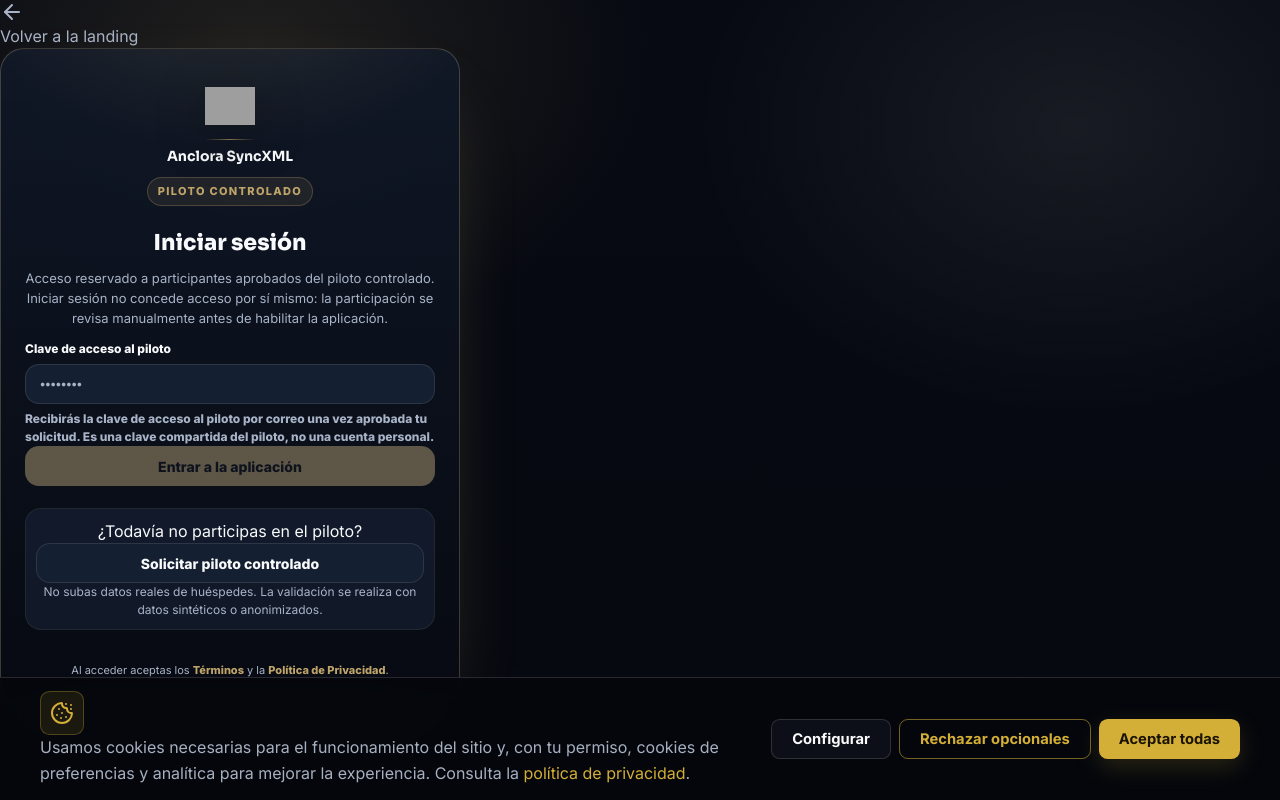
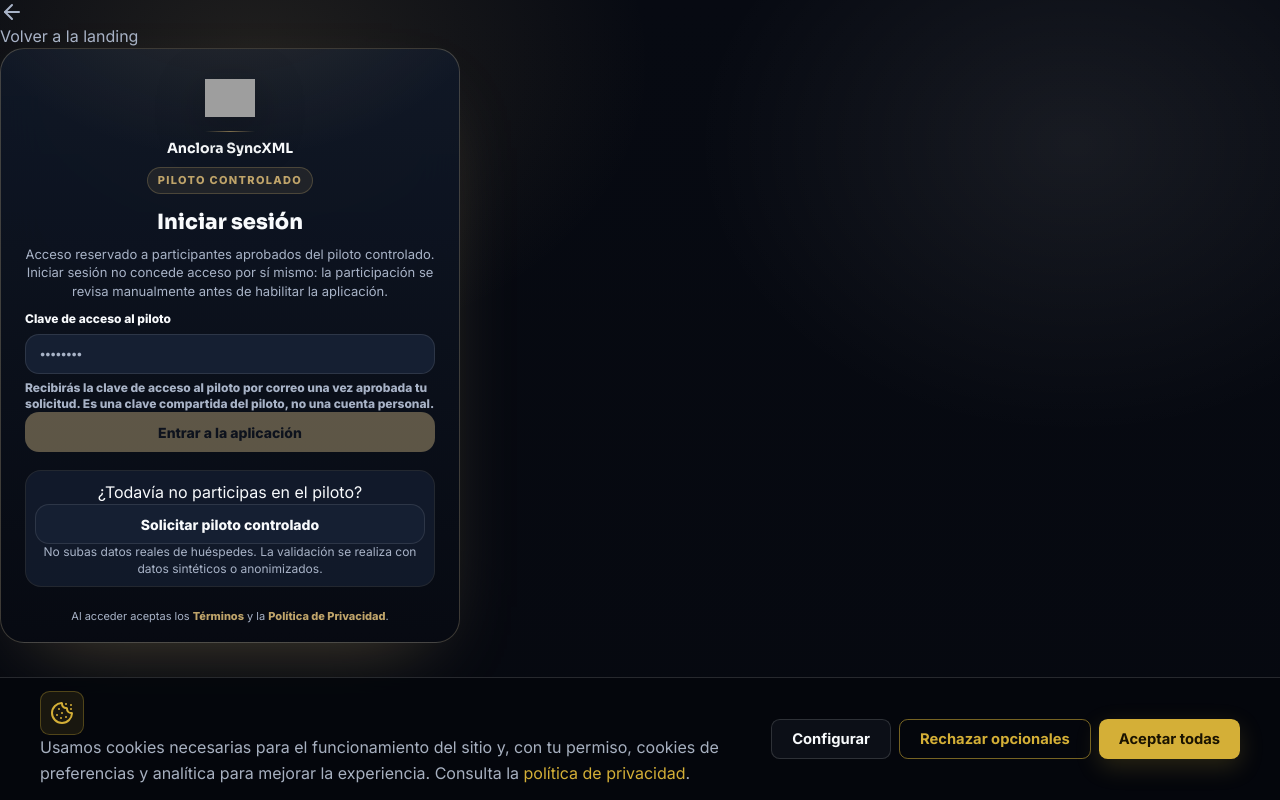
Before and after one commit to ToniIAPro73/anclora-syncXML, a Next.js app: page /login in a window 1280 px wide. Built offline with nearby package versions, Linux system fonts and the light colour scheme; no server answers; grey boxes are pictures that could not be loaded.

Commit message:
fix: fit login viewport

```diff
--- a/src/app/globals.css
+++ b/src/app/globals.css
@@ -191,7 +191,8 @@
 .auth-card {
   width: 100%;
   max-width: 460px;
-  min-height: 560px;
+  min-height: min(560px, calc(100svh - 72px));
+  max-height: calc(100svh - 72px);
   overflow: hidden;
   border: 1px solid color-mix(in srgb, var(--accent) 18%, var(--border));
   border-radius: 24px;
@@ -210,7 +211,7 @@
 }
 
 .auth-card-header {
-  padding: 32px 24px 20px;
+  padding: 24px 24px 14px;
   text-align: center;
 }
 
@@ -234,11 +235,11 @@
 
 .auth-card-badge {
   display: inline-flex;
-  margin-top: 10px;
+  margin-top: 8px;
   border: 1px solid color-mix(in srgb, var(--accent) 28%, transparent);
   border-radius: 999px;
   background: color-mix(in srgb, var(--accent) 10%, transparent);
-  padding: 5px 10px;
+  padding: 4px 10px;
   color: var(--accent);
   font-size: 11px;
   font-weight: 800;
@@ -248,14 +249,14 @@
 .auth-card-body {
   display: flex;
   flex-direction: column;
-  gap: 12px;
-  padding: 4px 24px 20px;
+  gap: 10px;
+  padding: 2px 24px 14px;
 }
 
 .auth-card-title {
   margin: 0;
   font-family: var(--font-sora), var(--font-inter), sans-serif;
-  font-size: 22px;
+  font-size: 21px;
   font-weight: 800;
   line-height: 1.2;
   color: var(--fg);
@@ -266,7 +267,7 @@
   margin: 0;
   color: var(--muted);
   font-size: 13px;
-  line-height: 1.55;
+  line-height: 1.42;
   text-align: center;
 }
 
@@ -289,7 +290,7 @@
 .auth-card-note {
   color: var(--muted);
   font-size: 12px;
-  line-height: 1.5;
+  line-height: 1.35;
 }
 
 .auth-card-error {
@@ -323,19 +324,19 @@
 }
 
 .auth-card-pilot-box {
-  margin-top: 10px;
+  margin-top: 8px;
   border: 1px solid color-mix(in srgb, var(--accent) 10%, transparent);
   border-radius: 16px;
   background: color-mix(in srgb, var(--surface-elevated) 72%, transparent);
-  padding: 10px;
+  padding: 9px;
   text-align: center;
 }
 
 .auth-card-footer {
-  padding: 12px 24px 24px;
+  padding: 8px 24px 18px;
   color: var(--muted);
   font-size: 11px;
-  line-height: 1.5;
+  line-height: 1.35;
   text-align: center;
 }
 
@@ -345,6 +346,8 @@
 }
 
 .auth-screen-bg {
+  height: 100svh;
+  overflow: hidden;
   background:
     radial-gradient(38rem 28rem at 20% 8%, color-mix(in srgb, var(--accent) 14%, transparent), transparent 65%),
     radial-gradient(34rem 26rem at 84% 18%, rgba(255, 255, 255, 0.07), transparent 70%),
--- a/src/app/layout.tsx
+++ b/src/app/layout.tsx
@@ -45,7 +45,18 @@
           }}
         />
       </head>
-      <body className={`${inter.variable} ${sora.variable}`}>
+      <body className={`${inter.variable} ${sora.variable}`} suppressHydrationWarning>
+        <script
+          dangerouslySetInnerHTML={{
+            __html: `
+              (function () {
+                try {
+                  document.body.removeAttribute('cz-shortcut-listen');
+                } catch (error) {}
+              })();
+            `,
+          }}
+        />
         <AppPreferencesProvider>
           <AppShell>{children}</AppShell>
         </AppPreferencesProvider>
```
